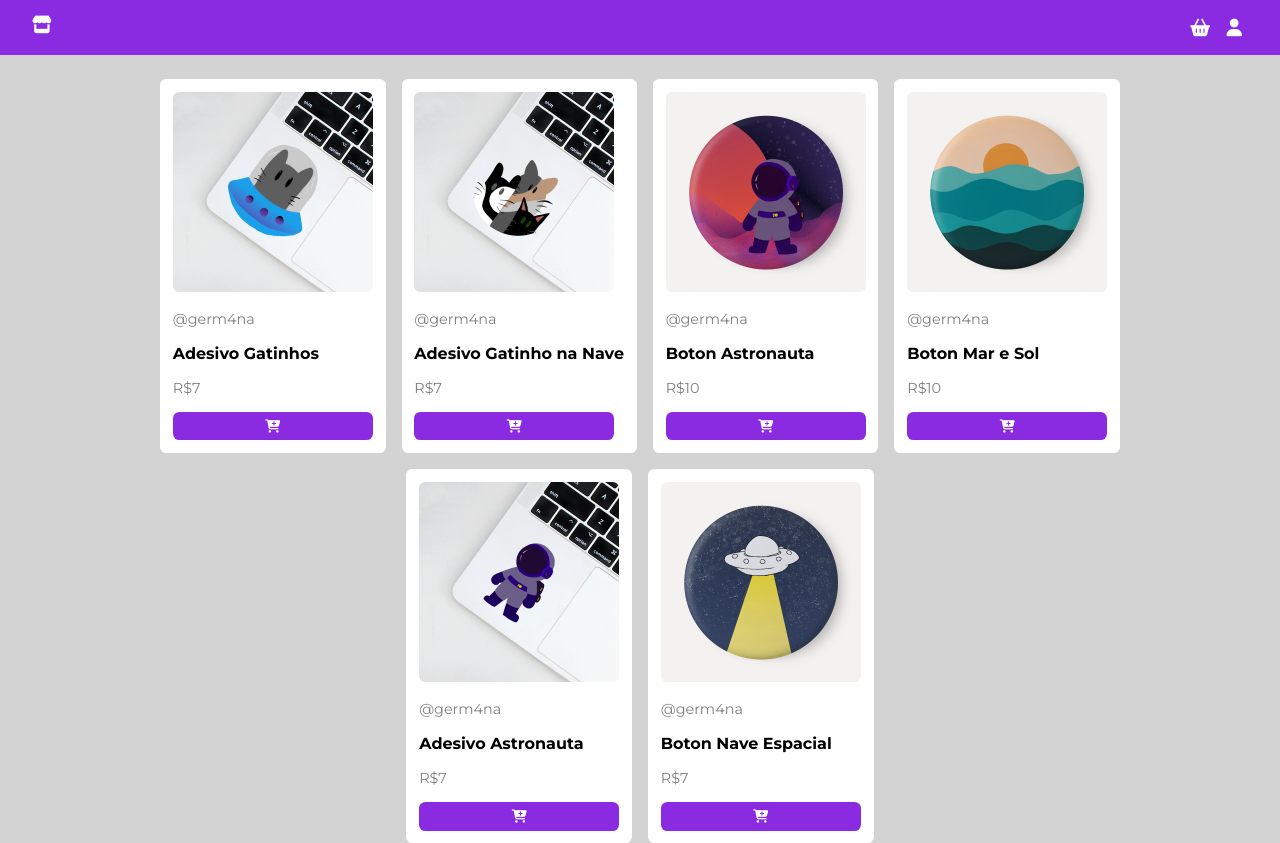
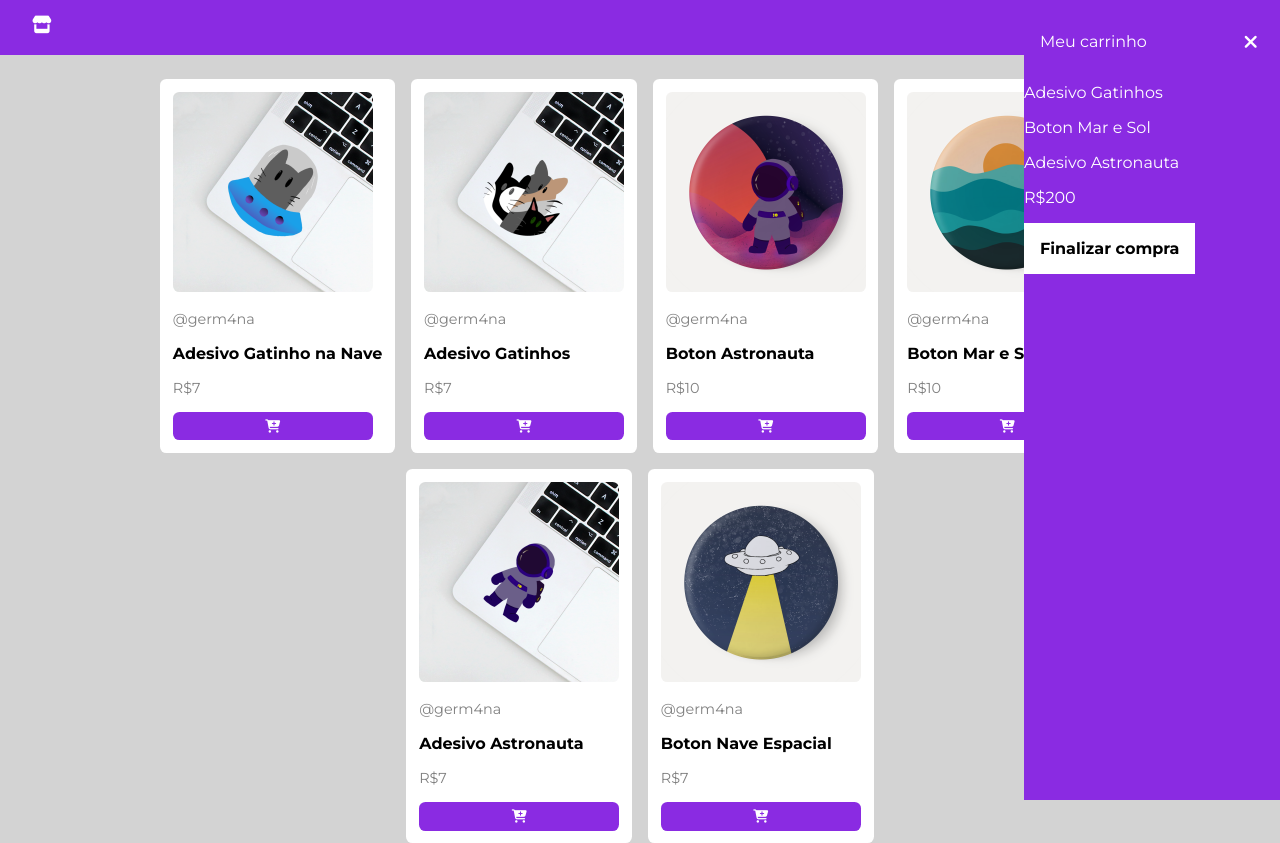
Before and after one commit to germanavaz/market, a plain HTML site: page index.html in a window 1280 px wide. Both pictures are taken after a click on the button 1200 px from the left and 27 px from the top of the page. Drawn offline with Linux system fonts and the light colour scheme.

Commit message:
js carrinho

```diff
--- a/index.html
+++ b/index.html
@@ -18,10 +18,25 @@
     <title>Market</title>
 </head>
 <body>
+
+    <section id="carrinho">
+        <div id="header-carrinho">
+            <p>Meu carrinho</p>
+            <button id="fechar-carrinho"><i class="fa-solid fa-xmark"></i></button>
+        </div>
+        <section id="produtos-carrinho">
+            <p>Adesivo Gatinhos</p>
+            <p>Boton Mar e Sol</p>
+            <p>Adesivo Astronauta</p>
+        </section>
+        <p id="preco-total">R$200</p>
+        <button id="finalizar-compra">Finalizar compra</button>
+    </section>
+
     <header>
         <i class="fa-solid fa-store"></i>
         <div>
-            <button><i class="fa-solid fa-basket-shopping"></i></button>
+            <button id="abrir-carrinho"><i class="fa-solid fa-basket-shopping"></i></button>
             <button><i class="fa-solid fa-user"></i></button>
         </div>
     </header>
@@ -29,6 +44,8 @@
         <section id="container-produto"></section>
     </main>
 
+
+    <script src="./js/menuCarrinho.js"></script>
     <script src="main.js"></script>
 </body>
 </html>
--- /dev/null
+++ b/js/menuCarrinho.js
@@ -0,0 +1,11 @@
+const botaoFecharCarrinho = document.getElementById("fechar-carrinho");
+const botaoAbrirCarrinho = document.getElementById("abrir-carrinho");
+
+function toggleCarrinho() {
+    const carrinho = document.getElementById("carrinho");
+    carrinho.classList.toggle('active');
+
+}
+
+botaoAbrirCarrinho.addEventListener('click', toggleCarrinho);
+botaoFecharCarrinho.addEventListener('click', toggleCarrinho);
--- a/main.js
+++ b/main.js
@@ -1,7 +1,7 @@
 const catalogo = [{
     id: 1,
     marca: "@germ4na",
-    nome: "Adesivo Gatinhos",
+    nome: "Adesivo Gatinho na Nave",
     preco: 7,
     imagem: "product-1.png",
     adesivo: true,
@@ -9,7 +9,7 @@ const catalogo = [{
 {
     id: 2,
     marca: "@germ4na",
-    nome: "Adesivo Gatinho na Nave",
+    nome: "Adesivo Gatinhos",
     preco: 7,
     imagem: "product-2.png",
     adesivo: true,
--- a/style.css
+++ b/style.css
@@ -11,6 +11,12 @@ body {
 
 body * {
     font-family: 'Montserrat', sans-serif;
+    color: #fff;
+}
+
+button {
+    background-color: transparent;
+    border: none;
 }
 
 /* header */
@@ -23,9 +29,6 @@ header {
 }
 
 header * {
-    background-color: transparent;
-    color: #fff;
-    border: none;
     font-size: 1.1rem;
 }
 
@@ -58,6 +61,7 @@ main {
 
 .prod-nome {
     font-weight: 600;
+    color: #000;
 }
 
 .prod-img {
@@ -69,11 +73,48 @@ main {
 
 .button {
     background-color: var(--cor-principal);
-    border: none;
     padding: .4rem;
     align-content: center;
     display: inline-block;
     width:200px;
     border-radius: .4rem;
-    color: #fff;
 }
+
+
+/* CARRINHO  */
+
+#carrinho {
+    visibility: hidden;
+}
+
+#carrinho.active {
+    visibility: visible;
+
+}
+
+section#carrinho {
+    position: fixed;
+    top: 0;
+    right: 0;
+    background-color: var(--cor-principal);
+    height: 100vh;
+    width: 16rem;
+}
+
+#header-carrinho {
+    display: flex;
+    justify-content: space-between;
+    margin: 1rem;
+}
+
+#fechar-carrinho {
+    font-size: 1.2rem;
+}
+
+#finalizar-compra {
+    background-color: #fff;
+    color: #000;
+    font-size: 1rem;
+    font-weight: 600;
+    padding: 1rem;
+}
```
